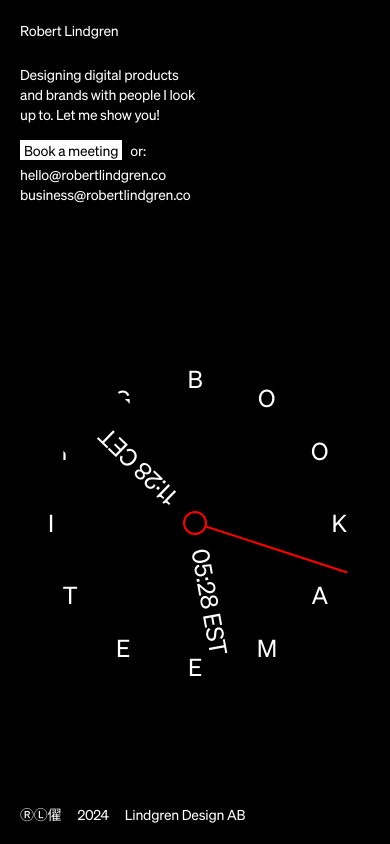
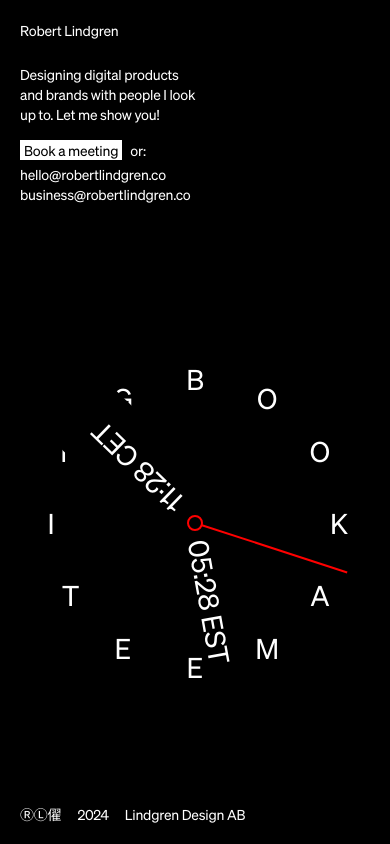
Before and after one commit to pelleadlen/robertlindgren.co, a Next.js app: page / in a window 390 px wide. Shown: the top 844 px of the page. Built offline with nearby package versions, Linux system fonts and the light colour scheme.

Commit message:
Styling tweaks

```diff
--- a/src/app/components/clockNew.js
+++ b/src/app/components/clockNew.js
@@ -62,7 +62,7 @@ const ClockNew = () => {
 
   return (
     <div className="absolute top-[62%] md:top-1/2 left-1/2 transform -translate-x-1/2 -translate-y-1/2 h-screen w-screen max-w-[400px] max-h-[400px] md:max-w-[600px] md:max-h-[600px] lg:max-w-[700px] lg:max-h-[700px] xl:max-h-screen  xl:max-w-screen ">
-      <div className="flex rounded-full  items-center justify-center relative w-full h-full  text-2xl md:text-5xl lg:text-6xl xl:text-[88px] -z-50   ">
+      <div className="flex rounded-full  items-center justify-center relative w-full h-full text-[1.75rem] leading-[2rem]     md:text-5xl lg:text-6xl xl:text-[88px] -z-50   ">
         {labels.map((label, index) => (
           <label
             className=" absolute inset-[40px] text-center"
@@ -78,12 +78,12 @@ const ClockNew = () => {
         {/* Indicator Wrapper */}
         <div className="w-full h-full text-[64px]  flex relative items-center justify-center">
           {/* INDICATOR */}
-          <div className=" h-6 w-6 md:h-9 md:w-9 border-[#FF0000] bg-black border-[2px] md:border-[5px] rounded-full z-50" />
+          <div className=" h-4  w-4 md:h-9 md:w-9 border-[#FF0000] bg-black border-[2px] md:border-[5px] rounded-full z-50" />
 
           {/* HOUR CET */}
           <div
             style={{ transform: `rotate(${hourRotation}deg)` }}
-            className="bg-black w-[80px] absolute flex items-center justify-center bottom-1/2 origin-bottom rotate-180  h-[40%]  md:h-2/4 text-2xl md:text-5xl lg:text-6xl xl:text-[88px]"
+            className="bg-black w-[80px] absolute flex items-center justify-center bottom-1/2 origin-bottom rotate-180  h-[40%]  md:h-2/4 text-[1.75rem] leading-[2rem] md:text-5xl lg:text-6xl xl:text-[88px]"
           >
             <p className="-rotate-90 text-left whitespace-nowrap  text-nowrap">
               {cetTime}
@@ -93,7 +93,7 @@ const ClockNew = () => {
           {/* MINUTE EST */}
           <div
             style={{ transform: `rotate(${minuteRotation}deg)` }}
-            className="bg-black w-[32px] md:w-[48px] lg:w-[80px] absolute flex items-center justify-center bottom-1/2 origin-bottom  h-[40%]  md:h-2/4 text-2xl md:text-5xl lg:text-6xl xl:text-[88px]"
+            className="bg-black w-[32px] md:w-[48px] lg:w-[80px] absolute flex items-center justify-center bottom-1/2 origin-bottom  h-[40%]  md:h-2/4 text-[1.75rem] leading-[2rem] md:text-5xl lg:text-6xl xl:text-[88px]"
           >
             <p className="-rotate-90 text-left whitespace-nowrap text-nowrap">
               {estTime}
```
